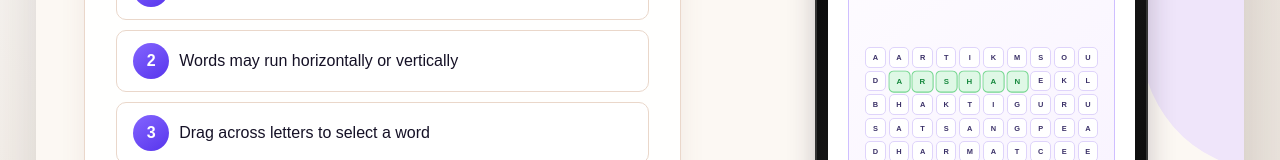
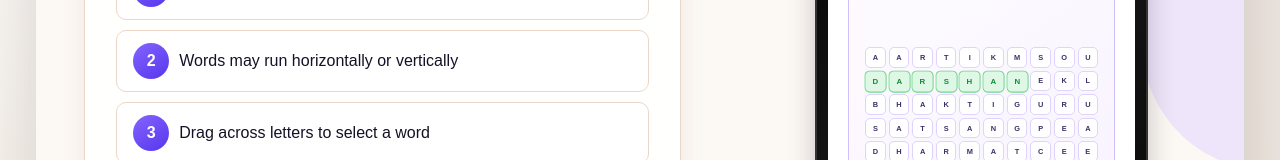
Before and after one commit to hershp/parivar_play_presentation, a Next.js app: page / in a window 1280 px wide. Both pictures are taken after a click on the button "Next →". Shown: the part 308-468 px from the top of the page. Built offline with nearby package versions, Linux system fonts and the light colour scheme.

Commit message:
Highlight full DARSHAN word

```diff
--- a/app/page.tsx
+++ b/app/page.tsx
@@ -263,7 +263,7 @@ function WordSearchDemo() {
   return (
     <div className="word-demo">
       <div className="word-grid">
-        {wordGrid.map((letter, i) => <span className={[11, 12, 13, 14, 15, 16].includes(i) ? "found" : ""} key={i}>{letter}</span>)}
+          {wordGrid.map((letter, i) => <span className={[10, 11, 12, 13, 14, 15, 16].includes(i) ? "found" : ""} key={i}>{letter}</span>)}
       </div>
       <div className="found-words"><b>FOUND</b><span>AARTI</span><span className="pop-word">DARSHAN ✓</span><span>BHAKTI</span></div>
     </div>
```
